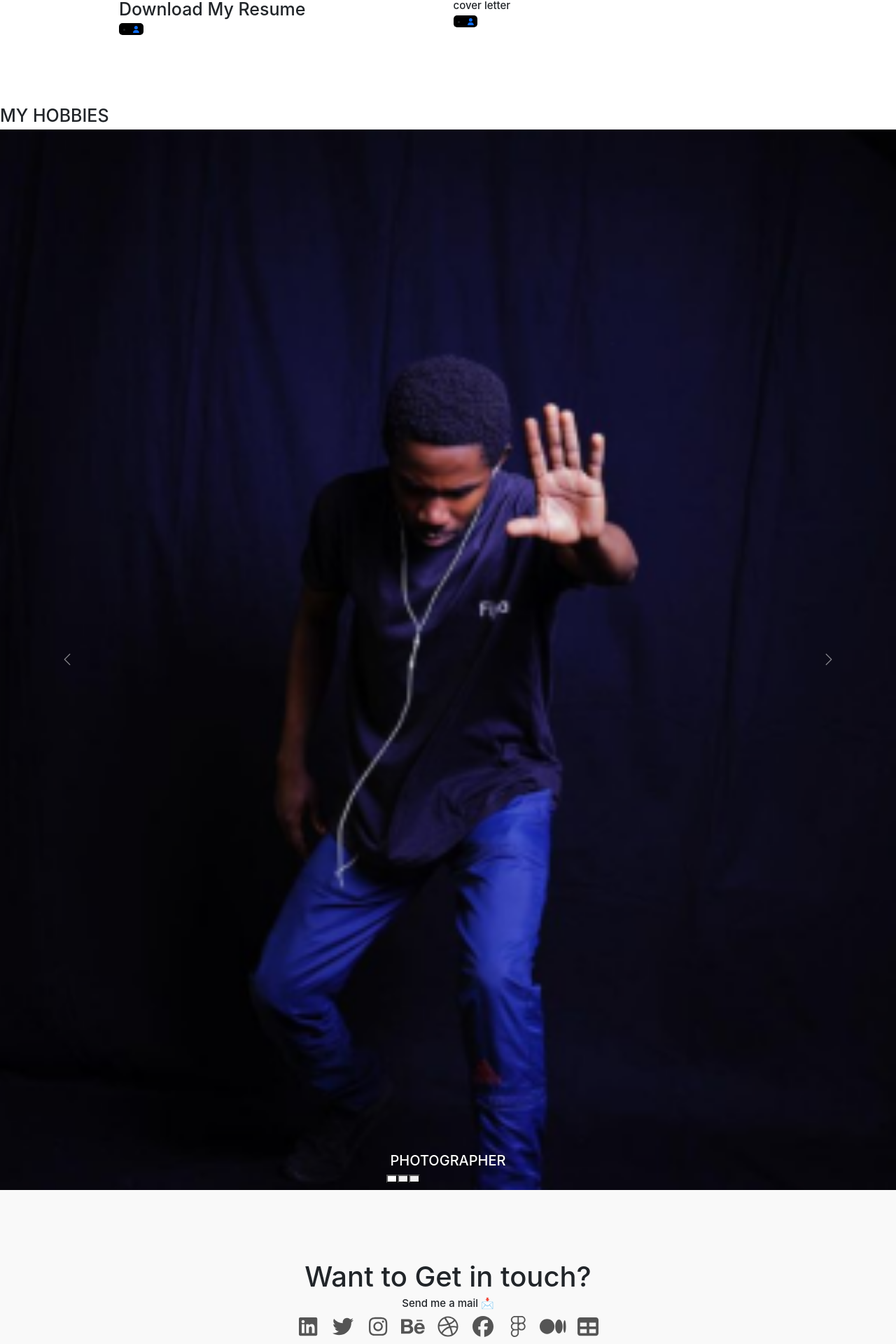
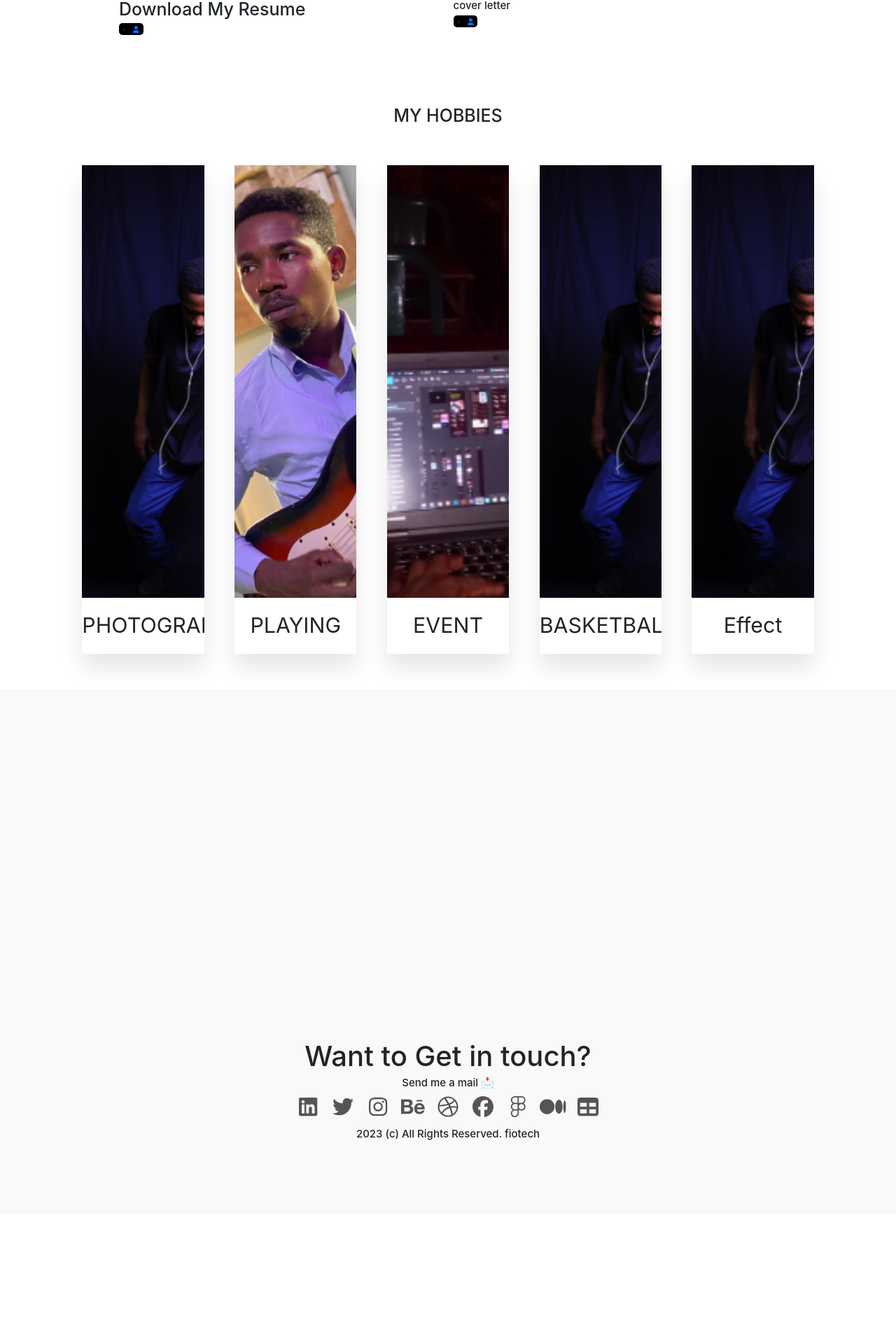
Before and after one commit to maryfiona/jeremiah-portfolio, a React (Create React App) app: page / in a window 1280 px wide. Shown: the part 3641-5561 px from the top of the page at 70% size. After the commit the page ends 5375 px from the top, so only its background shows below. Built offline with nearby package versions, Linux system fonts and the light colour scheme.

Commit message:
footer.js,and about ,my hobbies

```diff
--- a/src/components/About.css
+++ b/src/components/About.css
@@ -57,6 +57,41 @@ font-size: 4em;
     border:none;
     border-radius: 0.5em;
     background-color: black;
+     }
+     .contain {
+        display: flex;
+        width: 100%;
+        padding: 4% 2%;
+        box-sizing: border-box;
+        height: 100vh;
+      }
 
+      .bo {
+        flex: 1;
+        overflow: hidden;
+        transition: .5s;
+        margin: 0 2%;
+        box-shadow: 0 20px 30px rgba(0,0,0,.1);
+        line-height: 0;
+      }
 
-  }
+      .bo > img {
+        width: 200%;
+        height: calc(100% - 10vh);
+        object-fit: cover;
+        transition: .5s;
+      }
+
+      .bo > span {
+        font-size: 3.8vh;
+        display: block;
+        text-align: center;
+        height: 10vh;
+        line-height: 2.6;
+      }
+
+      .bo:hover { flex: 1 1 50%; }
+      .bo:hover > img {
+        width: 100%;
+        height: 100%;
+      }
--- a/src/components/About.js
+++ b/src/components/About.js
@@ -1,7 +1,8 @@
 import React from "react";
 import './About.css';
 import photograph from '../Assets/photograph.png'
-
+import guitar from '../Assets/guitar.png'
+import event from '../Assets/event.png'
 import { FontAwesomeIcon } from '@fortawesome/react-fontawesome';
 import { faUser } from '@fortawesome/free-solid-svg-icons';
 
@@ -18,7 +19,7 @@ const About = () => {
     <React.Fragment>
       <Navbar />
 
-      <div className="text-center h">
+      <div class="text-center h">
         About us
 
       </div>
@@ -139,82 +140,33 @@ const About = () => {
 
 
 
-      <h1>MY HOBBIES</h1>
-
-
-<div id="carouselBasicExample" className="carousel slide carousel-fade" data-mdb-ride="carousel">
-
-  <div className="carousel-indicators">
-    <button
-      type="button"
-      data-mdb-target="#carouselBasicExample"
-      data-mdb-slide-to="0"
-      className="active"
-      aria-current="true"
-      aria-label="Slide 1"
-    ></button>
-    <button
-      type="button"
-      data-mdb-target="#carouselBasicExample"
-      data-mdb-slide-to="1"
-      aria-label="Slide 2"
-    ></button>
-    <button
-      type="button"
-      data-mdb-target="#carouselBasicExample"
-      data-mdb-slide-to="2"
-      aria-label="Slide 3"
-    ></button>
+      <h1 className="text-center">MY HOBBIES</h1>
+      <div class="container contain">
+  <div class="bo">
+    <img src={photograph} alt="photo1" />
+    <span>PHOTOGRAPH</span>
   </div>
-
-
-  <div className="carousel-inner">
-
-    <div className="carousel-item active">
-      <img src={photograph} className="d-block w-100" alt="Sunset Over the City"/>
-      <div className="carousel-caption d-none d-md-block">
-        <h2>PHOTOGRAPHER</h2>
-      </div>
-    </div>
-
-
-    <div className="carousel-item">
-      <img src="https://mdbcdn.b-cdn.net/img/Photos/Slides/img%20(22).webp" className="d-block w-100" alt="Canyon at Nigh"/>
-      <div className="carousel-caption d-none d-md-block">
-        <h2>PHOTOGRAPHER</h2>
-      </div>
-    </div>
-
-    <div className="carousel-item">
-      <img src="https://mdbcdn.b-cdn.net/img/Photos/Slides/img%20(23).webp" className="d-block w-100" alt="Cliff Above a Stormy Sea"/>
-      <div className="carousel-caption d-none d-md-block">
-        <h5>Third slide label</h5>
-        <p>Praesent commodo cursus magna, vel scelerisque nisl consectetur.</p>
-      </div>
-    </div>
+  <div class="bo">
+    <img src={guitar} alt="photo2" />
+    <span>PLAYING GUITAR</span>
   </div>
-
-
-
-  <button className="carousel-control-prev" type="button" data-mdb-target="#carouselBasicExample" data-mdb-slide="prev">
-    <span className="carousel-control-prev-icon" aria-hidden="true"></span>
-    <span className="visually-hidden">Previous</span>
-  </button>
-  <button className="carousel-control-next" type="button" data-mdb-target="#carouselBasicExample" data-mdb-slide="next">
-    <span className="carousel-control-next-icon" aria-hidden="true"></span>
-    <span className="visually-hidden">Next</span>
-  </button>
+  <div class="bo">
+    <img src={event} alt="photo3" />
+    <span>EVENT</span>
+  </div>
+  <div class="bo">
+    <img src={photograph} alt="photo4" />
+    <span>BASKETBALL</span>
+  </div>
+  <div class="bo">
+    <img src={photograph} alt="photo5" />
+    <span>Effect</span>
+  </div>
 </div>
 
 
 
-
-
-
-
-
-
-    </React.Fragment>
+</React.Fragment>
   )
 
 
--- a/src/components/Footer.css
+++ b/src/components/Footer.css
@@ -6,7 +6,7 @@ footer {
   }
 
   .contact-section h3 {
-    margin-top: 0;
+    margin-top: 10em;
     font-size: 4em;
   }
 
--- a/src/components/Footer.js
+++ b/src/components/Footer.js
@@ -22,7 +22,7 @@ const Footer = () => {
           <li><a href="/"><FontAwesomeIcon className='med' icon={faMedium} /></a></li>
           <li><a href="/"><FontAwesomeIcon className='tab' icon={faTable} /></a></li>
         </ul>
-        <h4>2023 (c) All Rights Reserved. Maginations</h4>
+        <h4>2023 (c) All Rights Reserved. fiotech</h4>
       </div>
     </footer>
   );
```
Also changed, not shown: src/Assets/event.png (added), src/Assets/guitar.png (added).
